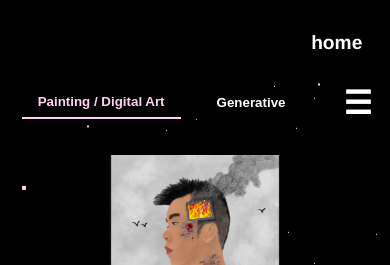
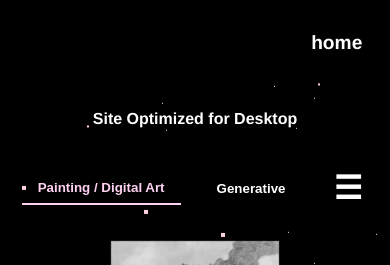
Before and after one commit to yu-jeffy/jyu.llc, a Next.js app: page /gallery in a window 390 px wide. Shown: the top 265 px of the page. Built offline with nearby package versions, Linux system fonts and the light colour scheme.

Commit message:
toggle button positioning, mobile banner

```diff
--- a/pages/gallery.js
+++ b/pages/gallery.js
@@ -59,6 +59,7 @@ function Gallery() {
 
     return (
         <div className={styles.container}>
+            <span className={styles.mobileWarning}>Site Optimized for Desktop</span>
             <div className={styles.starContainer}>
                 <div className={styles.stars}></div>
                 <div className={styles.stars2}></div>
--- a/styles/gallery.module.css
+++ b/styles/gallery.module.css
@@ -89,8 +89,8 @@
     flex-wrap: wrap;
     margin-bottom: 2vh;
     padding-left: 3vw;
-    width: 100% - 4vw;
-    padding-right: .5vw;
+    width: 100% - 6vw;
+    padding-right: 3vw;
     z-index: 999;
 }
 
@@ -127,6 +127,20 @@
     border-bottom: 2px solid #ffd1f3;
 }
 
+.mobileWarning {
+    display: none;
+}
+
+@media screen and (max-width: 768px) {
+    .mobileWarning {
+        display: block;
+        font-weight: bold;
+        color: white;
+        text-align: center;
+        font-family: "Helvetica", sans-serif;
+        margin: 4vh 0 4vh 0;
+    }
+}
 
 /* Stars */
 .starContainer{
```
